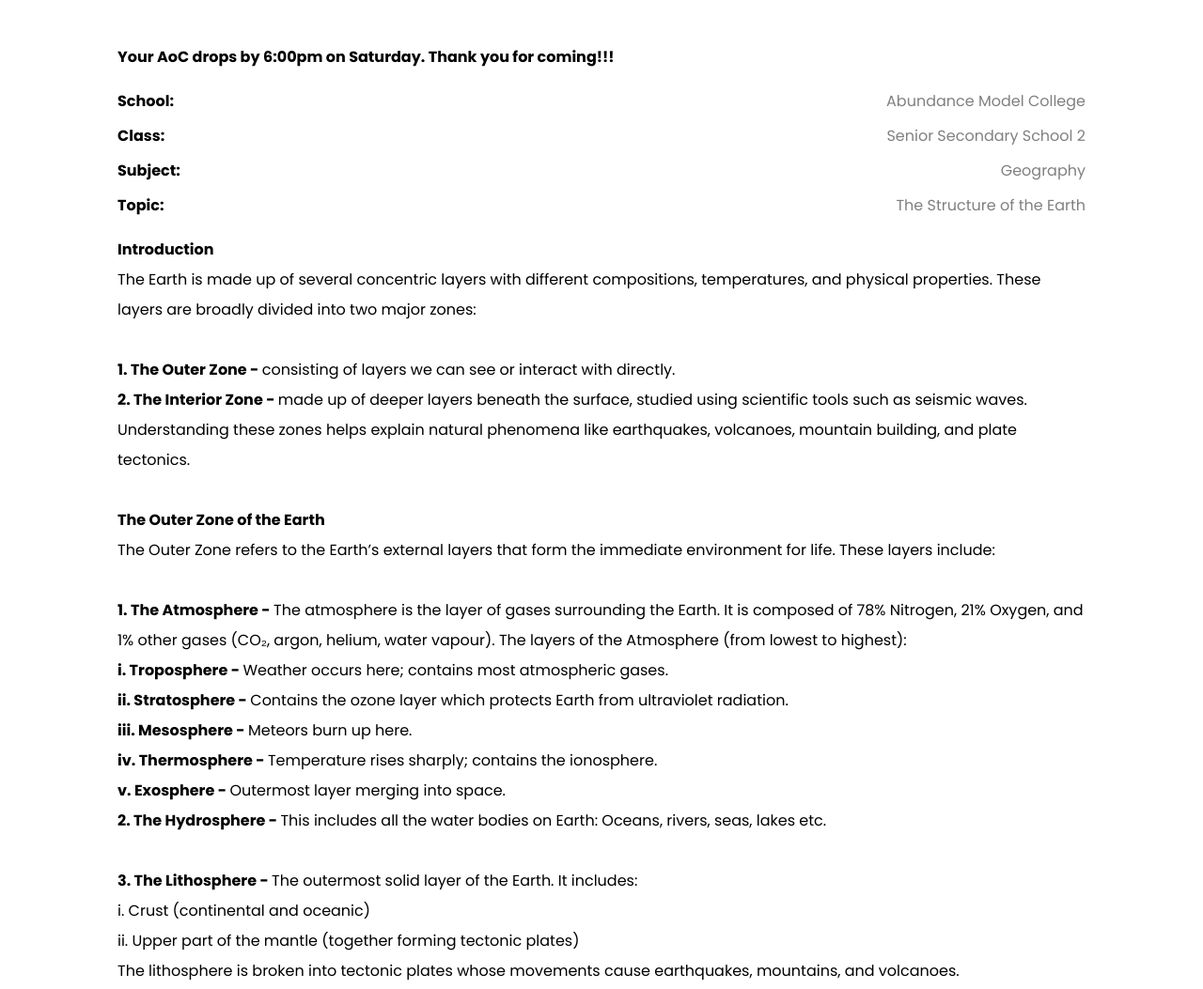
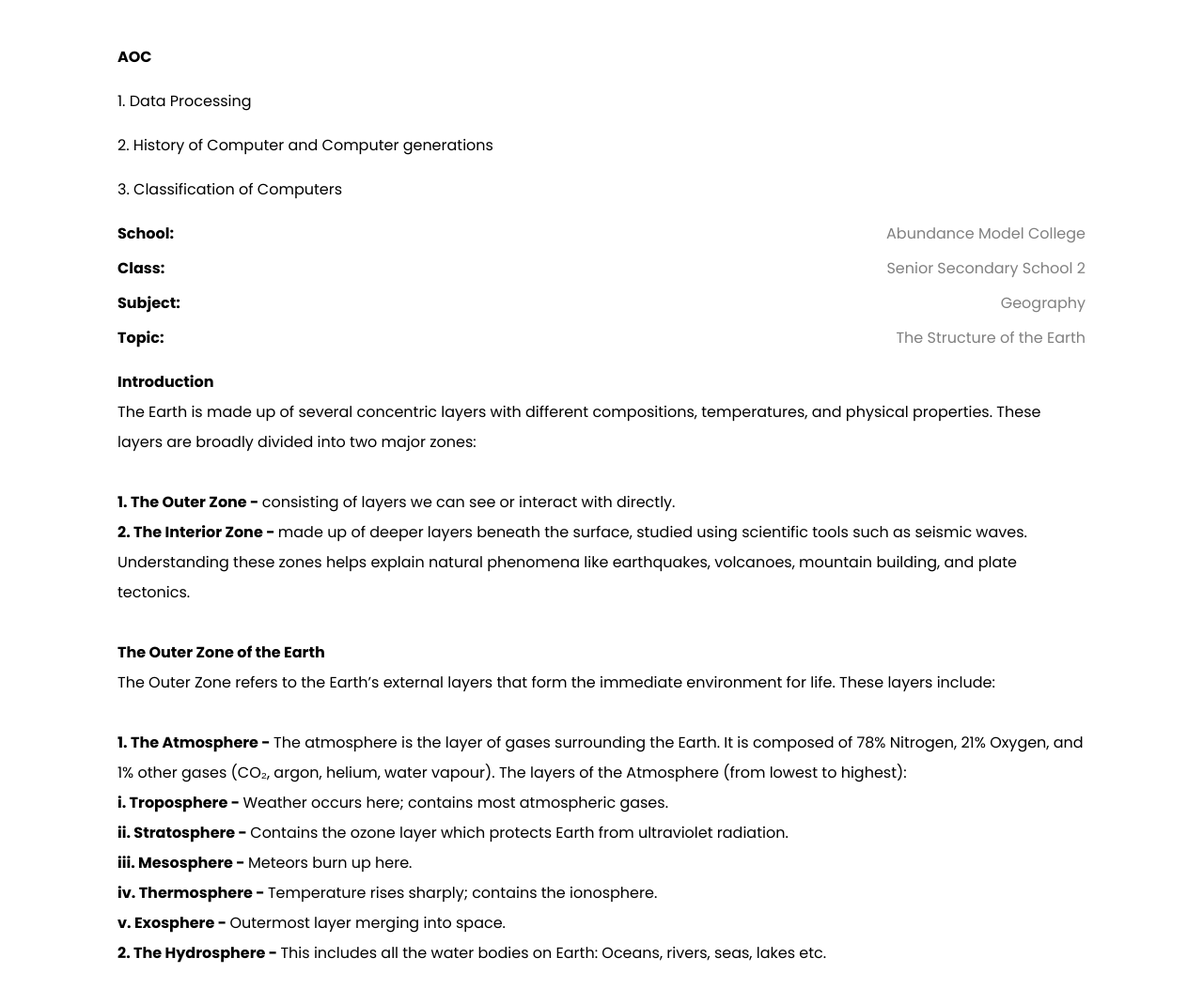
Before and after one commit to satifiedms/satifiedms.github.io, a plain HTML site: page abundance/ss1.html in a window 1280 px wide. Shown: the top 1053 px of the page at 94% size. Drawn offline with Linux system fonts and the light colour scheme; files whose address does not match are found by name.

Commit message:
Update ss1.html

```diff
--- a/abundance/ss1.html
+++ b/abundance/ss1.html
@@ -23,7 +23,11 @@
 
 <body>
   <main class="abundance">
-    <p><b>Your AoC drops by 6:00pm on Saturday. Thank you for coming!!!</b></p>
+    <p><b>AOC</b></p>
+    <p>1. Data Processing</p>
+    <p>2. History of Computer and Computer generations</p>
+    <p>3. Classification of Computers</p>
+
     <div class="header">
       <div class="h1"><label>School:</label><span>Abundance Model College</span></div>
       <div class="h1"><label>Class:</label><span>Senior Secondary School 2</span></div>
```
